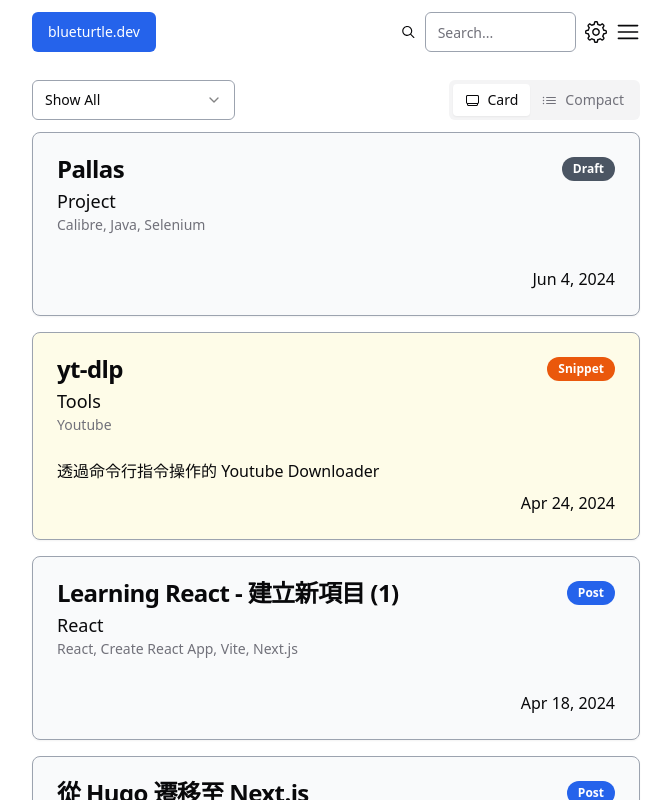
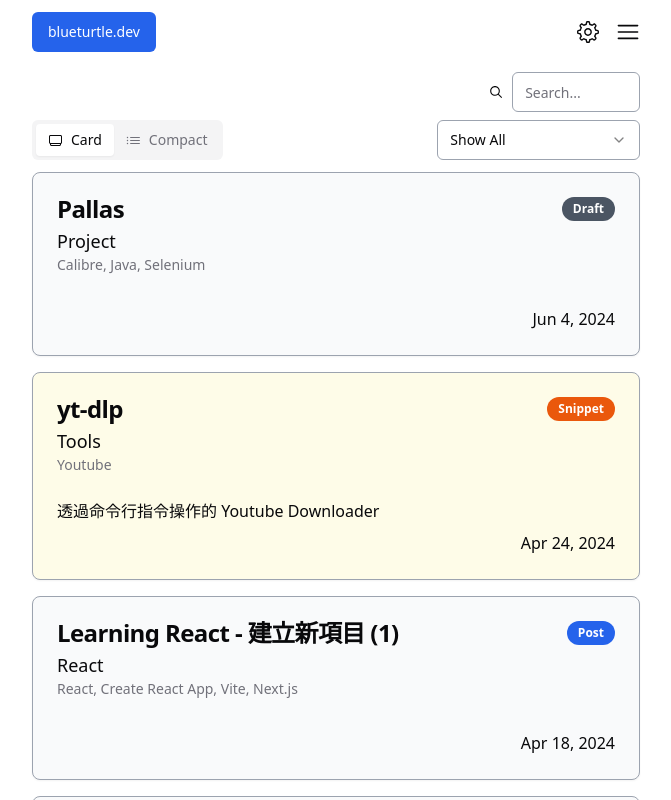
Before and after one commit to tarmacChen/blueturtle.dev, a Next.js app: page / in a window 1280 px wide. Shown: the top 800 px of the page, without its empty margins (304-975 px from the left). Built offline with nearby package versions, Linux system fonts and the light colour scheme.

Commit message:
remove -> searchbar on navbar

```diff
--- a/src/components/BasicPage.tsx
+++ b/src/components/BasicPage.tsx
@@ -1,23 +1,13 @@
-/**/ import { Dispatch, SetStateAction, useEffect, useState } from 'react';
+/**/ import {  useEffect, useState } from 'react';
 import { useScroll } from '@/hooks/useScroll';
 import { useDevice } from '@/hooks/useDevice';
-import { FooterSection } from '@/components/FooterSection';
 import { NavbarWithSearchBar } from '@/components/Navbar';
 import { BackToTopButton } from '@/components/BackToTopButton';
 import { ArrowUpIcon } from '@radix-ui/react-icons';
 
-export function BasicPage({
-  children,
-  search = '',
-  dispatch,
-}: {
-  children: React.ReactNode;
-  search?: string;
-  dispatch?: Dispatch<SetStateAction<string>>;
-}) {
+export function BasicPage({ children }: { children: React.ReactNode }) {
   const [scrollY, setScrollY] = useState(0);
   const { isScrollingUp, updatePosition } = useScroll();
-  const { isMobile } = useDevice();
   const backButtonVisible = isScrollingUp && scrollY > window.outerHeight;
   const handleScroll = () => {
     setScrollY(window.scrollY);
@@ -38,10 +28,7 @@ export function BasicPage({
 
   return (
     <div className="mx-auto px-4 lg:w-1/2">
-      <NavbarWithSearchBar
-        search={search}
-        dispatch={dispatch}
-      />
+      <NavbarWithSearchBar />
       <div>{children}</div>
       {backButtonVisible && (
         <BackToTopButton className="fixed bottom-16 right-4 gap-1">
--- a/src/components/Navbar.tsx
+++ b/src/components/Navbar.tsx
@@ -1,8 +1,7 @@
 import { Logo } from '@/components/Logo';
 import { LinkItem, NavbarItems } from '@/components/NavbarItems';
 import { ToggleThemeButton } from '@/components/ToggleThemeButton';
-import { Dispatch, SetStateAction, useState } from 'react';
-import { SearchBar } from '@/components/SearchBar';
+import { useState } from 'react';
 import { MenuButton } from './MenuButton';
 import { usePathname } from 'next/navigation';
 
@@ -33,13 +32,7 @@ const NavItems = () => {
   );
 };
 
-export const NavbarWithSearchBar = ({
-  search,
-  dispatch,
-}: {
-  search: string;
-  dispatch?: Dispatch<SetStateAction<string>>;
-}) => {
+export const NavbarWithSearchBar = () => {
   const [navItemIsVisible, setNavItemsIsVisible] = useState(false);
   const menuButtonClickHandler = () => {
     setNavItemsIsVisible((visible) => !visible);
@@ -47,18 +40,13 @@ export const NavbarWithSearchBar = ({
 
   return (
     <>
-      <div className="sticky top-0 z-10 mx-auto mb-4 flex h-16 flex-row items-center bg-background">
+      <div className="sticky top-0 z-10 mx-auto flex h-16 flex-row items-center bg-background">
         <Logo />
         <div className="invisible mx-auto flex-row justify-center">
           <NavbarItems />
         </div>
-        <div className="flex flex-row items-center justify-between gap-2">
-          <div className="max-w-44">
-            <SearchBar
-              search={search}
-              dispatch={dispatch}
-            />
-          </div>
+        <div className="flex flex-row items-center justify-between gap-4">
+          <div className="max-w-44"></div>
           <ToggleThemeButton />
           <MenuButton clickHandler={menuButtonClickHandler} />
         </div>
--- a/src/components/PostSelector.tsx
+++ b/src/components/PostSelector.tsx
@@ -6,6 +6,7 @@ import { PostList } from '@/components/PostItem';
 import { Dispatch, SetStateAction } from 'react';
 import { MarkdownFile } from 'mdman';
 import { useDevice } from '@/hooks/useDevice';
+import { SearchBar } from './SearchBar';
 
 export const PostSelector = ({
   categories,
@@ -13,19 +14,50 @@ export const PostSelector = ({
   dispatch,
   posts,
   defaultCategory,
+  search,
+  setSearch,
 }: {
   categories: string[];
   selectedCategory: string;
   dispatch: Dispatch<SetStateAction<string>>;
   posts: MarkdownFile[];
   defaultCategory: string;
+  search: string;
+  setSearch: Dispatch<SetStateAction<string>>;
 }) => {
   const { isMobile } = useDevice();
 
+  const PostViewSelector = () => {
+    return (
+      <TabsList>
+        <TabsTrigger
+          value="card"
+          className="flex gap-2">
+          <CardStackIcon />
+          {isMobile || 'Card'}
+        </TabsTrigger>
+        <TabsTrigger
+          value="compact"
+          className="flex gap-2">
+          <ListBulletIcon />
+          {isMobile || 'Compact'}
+        </TabsTrigger>
+      </TabsList>
+    );
+  };
+
   return (
     <Tabs defaultValue="card">
+      <div className="my-2 flex w-full justify-end">
+        <SearchBar
+          search={search}
+          dispatch={setSearch}
+          className="w-1/4 max-sm:w-full"
+        />
+      </div>
       <div className="flex justify-between">
-        <div className="w-1/3 max-sm:w-1/2 mb-1">
+        <PostViewSelector />
+        <div className="mb-1 w-1/3 max-sm:w-1/2">
           <CategorySelector
             categories={categories}
             selectedCategory={selectedCategory}
@@ -33,20 +65,6 @@ export const PostSelector = ({
             defaultValue={defaultCategory}
           />
         </div>
-        <TabsList>
-          <TabsTrigger
-            value="card"
-            className="flex gap-2">
-            <CardStackIcon />
-            {isMobile || 'Card'}
-          </TabsTrigger>
-          <TabsTrigger
-            value="compact"
-            className="flex gap-2">
-            <ListBulletIcon />
-            {isMobile || 'Compact'}
-          </TabsTrigger>
-        </TabsList>
       </div>
       <TabsContent value="card">
         <div className="flex flex-col gap-4">
--- a/src/components/SearchBar.tsx
+++ b/src/components/SearchBar.tsx
@@ -5,13 +5,16 @@ import { Dispatch, SetStateAction } from 'react';
 export const SearchBar = ({
   search,
   dispatch,
+  className,
 }: {
   search: string;
-  dispatch?: Dispatch<SetStateAction<string>>;
+  dispatch: Dispatch<SetStateAction<string>>;
+  className?: string;
 }) => {
   const iconSize = '20';
 
   return (
+    <div className={className}>
       <div className="flex flex-row items-center justify-center gap-2">
         <MagnifyingGlassIcon
           width={iconSize}
@@ -21,9 +24,10 @@ export const SearchBar = ({
           type="text"
           placeholder="Search..."
           value={search}
-        // onChange={(event) => dispatch(event.target.value)}
+          onChange={(event) => dispatch(event.target.value)}
           className="border-gray-400 focus-visible:border-none focus-visible:ring-blue-500 focus-visible:ring-offset-0"
         />
       </div>
+    </div>
   );
 };
--- a/src/pages/index.tsx
+++ b/src/pages/index.tsx
@@ -55,9 +55,7 @@ export default function PostCardsPage({
   const showPosts = showPaginates ? paginates[pageIndex - 1] : foundPosts;
 
   return (
-    <BasicPage
-      search={search}
-      dispatch={setSearch}>
+    <BasicPage>
       <div className="mx-auto flex flex-col justify-center">
         <PostSelector
           categories={categories}
@@ -65,6 +63,8 @@ export default function PostCardsPage({
           dispatch={setSelectedCategory}
           posts={showPosts}
           defaultCategory={defaultCategory}
+          search={search}
+          setSearch={setSearch}
         />
 
         {showPaginates && (
```
Lines whose indentation alone changed are shown as unchanged.
